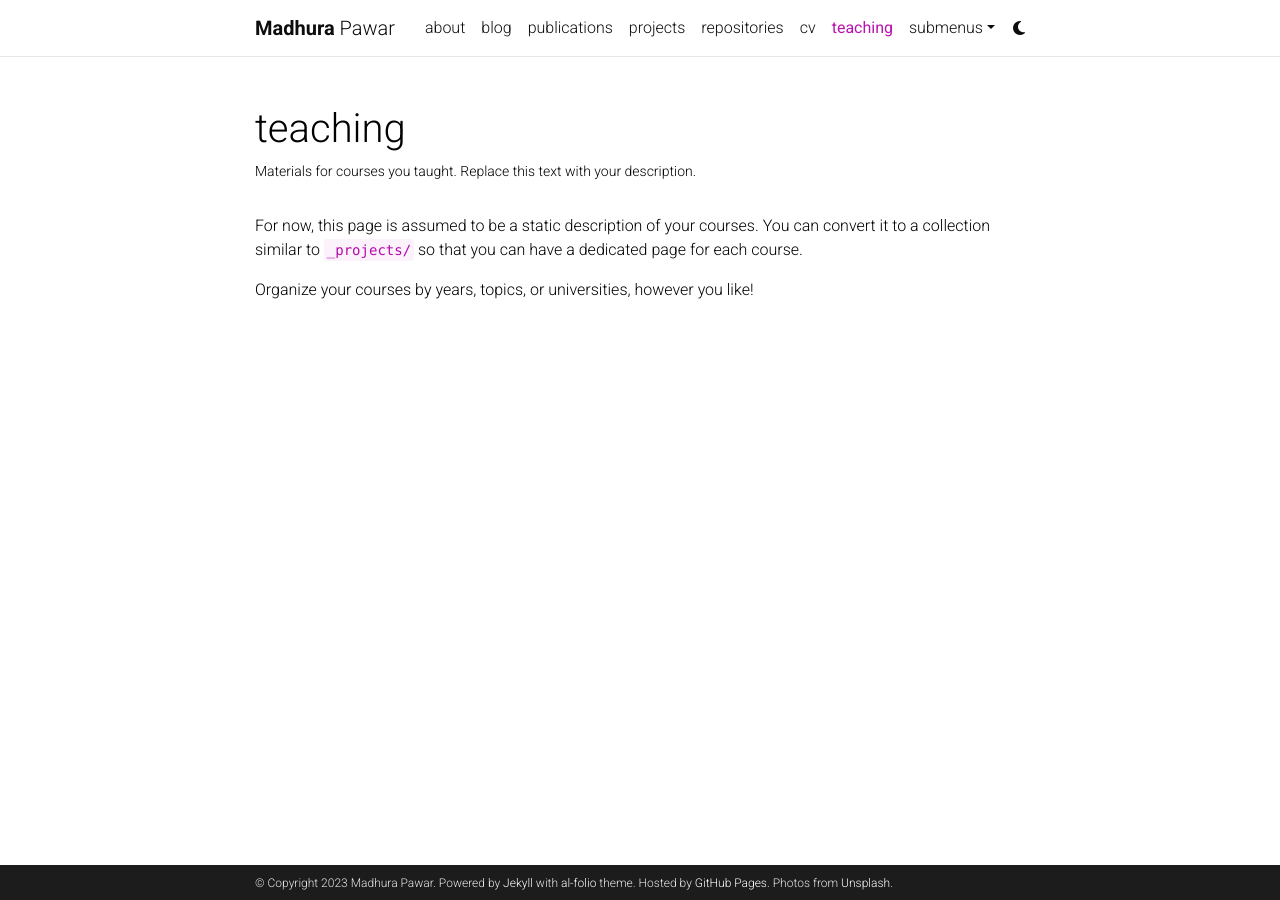
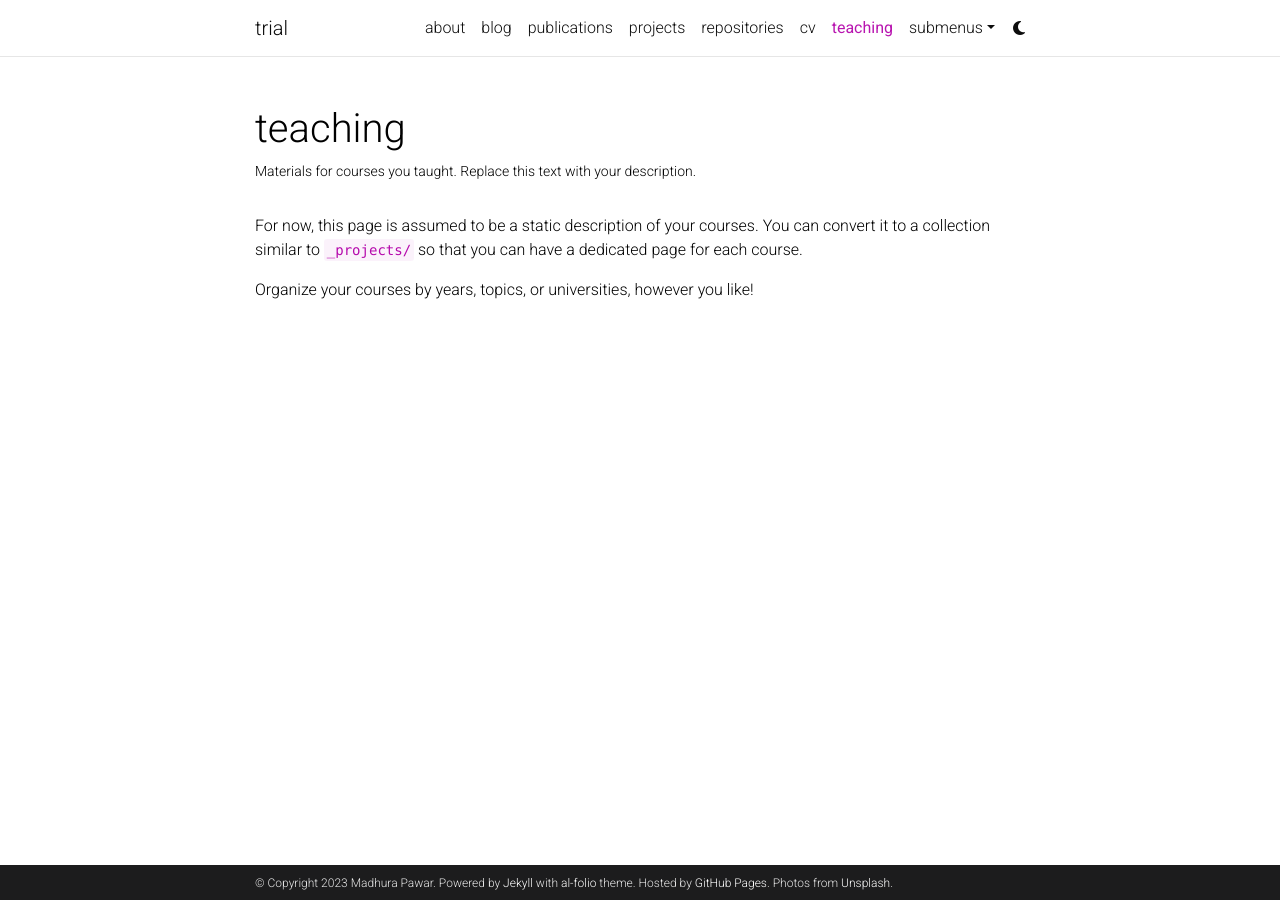
Before and after one commit to madhu221b/madhu221b.github.io, a Jekyll site: the page built from _pages/teaching.md, in a window 1280 px wide. Built offline with Jekyll 4.4.1, drawn with Linux system fonts in a browser that asks for light colours; comment, search, counter and statistics services are not loaded; a style sheet for code colours, icons or effects is not loaded.

Commit message:
Update _config.yml

```diff
--- a/_config.yml
+++ b/_config.yml
@@ -2,7 +2,7 @@
 # Site settings
 # -----------------------------------------------------------------------------
 
-title: blank # the website title (if blank, full name will be used instead)
+title: trial # the website title (if blank, full name will be used instead)
 first_name: Madhura
 middle_name:
 last_name: Pawar
```
